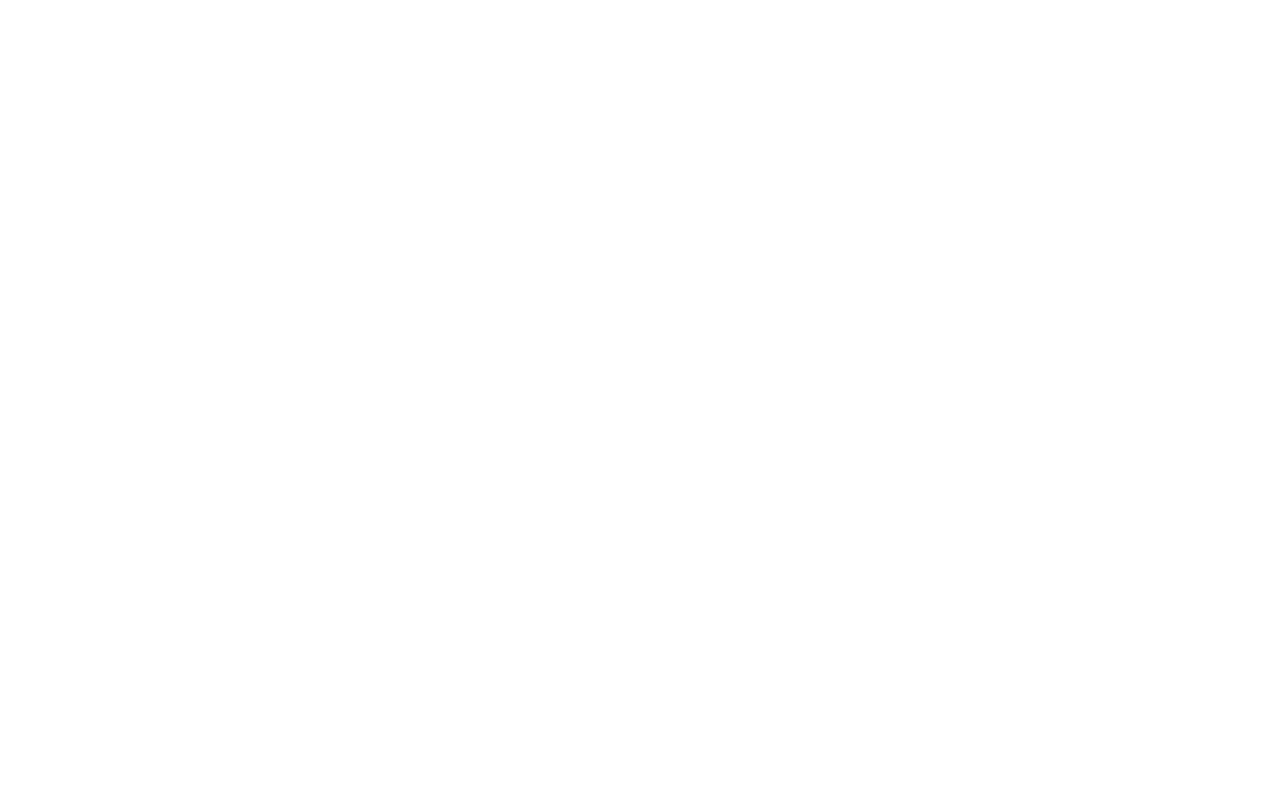
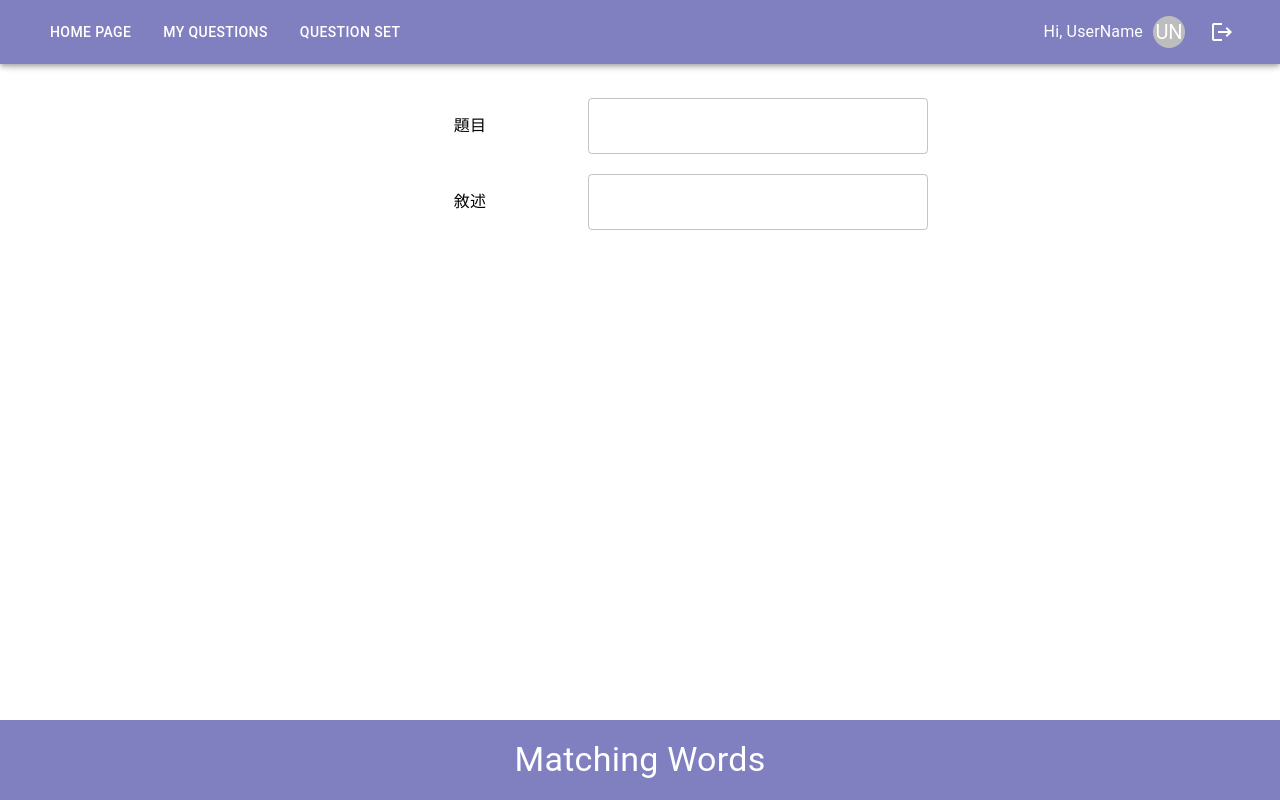
Before and after one commit to ray-qwer/matchword, a React (Create React App) app in the folder matchword_frontend/: page /createProb in a window 1280 px wide. Before the commit this address had no page. Built offline with nearby package versions, Linux system fonts and the light colour scheme.

Commit message:
create probs: two rows only QQ

```diff
--- a/matchword_frontend/src/App.js
+++ b/matchword_frontend/src/App.js
@@ -3,6 +3,7 @@
 import Layout from './components/Layout';
 import Home from './pages/Home'
 import ProblemSets from './pages/ProblemSets';
+import CreateProb from './pages/CreateProb';
 // router
 function App() {
   return (
@@ -11,6 +12,7 @@
         <Route path='/' element={<Layout/>}>
           <Route index element={<Home/>} />
           <Route path='/problems' element={<ProblemSets/>}/>
+          <Route path='/createProb' element={<CreateProb/>}/>
         </Route>
       </Routes>
     </BrowserRouter>
--- a/matchword_frontend/src/components/Layout.js
+++ b/matchword_frontend/src/components/Layout.js
@@ -6,7 +6,7 @@
 
 function Layout () {
     return(
-        <Box sx={{height:"100vh",width:"auto",flexDirection:"column",display:"flex"}}>
+        <Box sx={{minHeight:"100vh",width:"auto",flexDirection:"column",display:"flex"}}>
             <Header sx={{height:"64px",width:"100%"}}/>
             <Outlet />
             <Footer sx={{height:"80px",width:"100%"}}/>
--- /dev/null
+++ b/matchword_frontend/src/pages/CreateProb.js
@@ -0,0 +1,33 @@
+import React, { useState } from 'react';
+import Container from '@mui/material/Container';
+import TextField from '@mui/material/TextField';
+import Typography from '@mui/material/Typography';
+import Box from "@mui/material/Box"
+function CreateProb(props){
+
+    return(
+        <Container sx={{paddingY:"24px", display:"flex", flexDirection:"column",flexGrow:1, alignItems:"center"}}>
+            <TextArea>
+                <Typography>題目</Typography>
+            </TextArea>
+            <TextArea>
+                <Typography>敘述</Typography>
+            </TextArea>
+        </Container>
+    )
+}
+
+function TextArea(props){
+    const child = props.children
+    return(
+        <Box sx={{display:"inherit", flexDirection:"row" ,justifyContent:"space-around",minWidth:"50%", marginY: "10px"}}>
+            <Box sx={{display:"inherit",flexGrow:1, width:"33%", justifyContent:"center",alignItems:"center"}}>
+                {child}
+            </Box>
+            <Box sx={{display:"inherit",flexGrow: 2, maxWidth:"66%"}}>
+                <TextField sx={{width:"100%"}}></TextField>
+            </Box>
+        </Box>
+    )
+}
+export default CreateProb;
--- a/matchword_frontend/src/pages/ProblemSets.js
+++ b/matchword_frontend/src/pages/ProblemSets.js
@@ -5,10 +5,10 @@
 function ProblemSets(props){
 
     return(
-        <Container sx={{paddingY:"24px",flexGrow:1, }}>
-            <Grid container spacing={4} columns={4} justifyContent="space-between">
+        <Container sx={{paddingY:"24px",flexGrow:1}}>
+            <Grid container spacing={4} columns={4} >
                 {
-                    [...Array(15).keys()].map((num)=>(
+                    [...Array(2).keys()].map((num)=>(
                         <ProblemCard key={num} k={num}/>
                     ))
                 }
```
